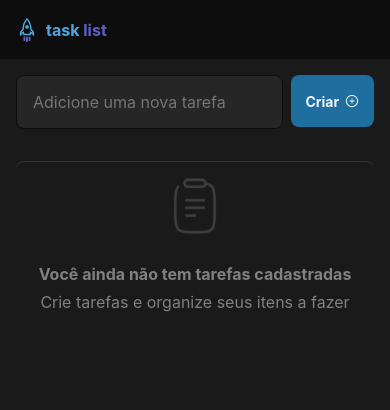
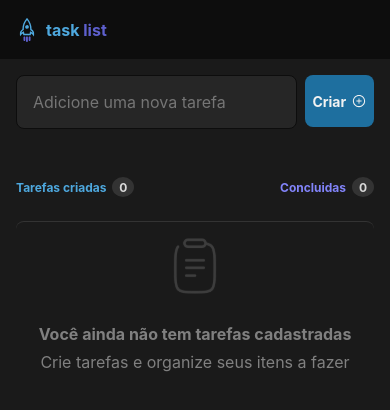
Before and after one commit to c0sta/todo-list, a React (Vite) app: page / in a window 390 px wide. Shown: the top 410 px of the page. Built offline with nearby package versions, Linux system fonts and the light colour scheme.

Commit message:
fix: responsiviness adjusts

```diff
--- a/src/components/CreateTask/styles.ts
+++ b/src/components/CreateTask/styles.ts
@@ -18,7 +18,7 @@ export const Container = styled.section`
 
 export const Input = styled.input`
   ${({ theme }) => css`
-    width: 80%;
+    width: 100%;
     max-width: 638px;
     border-radius: 8px;
     border: 1px solid ${theme.colors.gray['700']};
--- a/src/components/TaskList/index.tsx
+++ b/src/components/TaskList/index.tsx
@@ -8,7 +8,6 @@ export const TaskList = ({ tasks }: Props) => {
   const createdTasks = tasks.length
   const finishedTasks = tasks.filter(task => task.checked).length
 
-  if (!tasks.length) return <EmptyList />
   return (
     <Container>
       <Header>
@@ -22,14 +21,18 @@ export const TaskList = ({ tasks }: Props) => {
         </InfoContainer>
       </Header>
       <List>
-        {tasks.map(task => (
+        {tasks.length ? (
+          tasks.map(task => (
             <Task
               key={task.id}
               checked={task.checked}
               text={task.text}
               onDelete={() => console.log('deleting Task')}
             />
-        ))}
+          ))
+        ) : (
+          <EmptyList />
+        )}
       </List>
     </Container>
   )
--- a/src/components/TaskList/styles.ts
+++ b/src/components/TaskList/styles.ts
@@ -5,6 +5,14 @@ export const Container = styled.div`
   display: flex;
   flex-direction: column;
   gap: 24px;
+  width: 100%;
+  max-width: calc(638px + 90px + 8px);
+
+  ${({ theme }) => css`
+    @media (max-width: ${theme.breakpoints.tablet}) {
+      padding-top: 16px;
+    }
+  `}
 `
 
 export const List = styled.ul`
@@ -12,7 +20,6 @@ export const List = styled.ul`
   flex-direction: column;
   align-items: center;
   width: 100%;
-  max-width: calc(638px + 90px + 8px);
   gap: 12px;
 `
 
@@ -33,7 +40,6 @@ export const Tag = styled.span`
     height: 20px;
     border-radius: 50%;
     background: ${theme.colors.gray['400']};
-
     color: ${theme.colors.gray['200']};
     font-size: 12px;
     font-weight: bold;
```
Lines whose indentation alone changed are shown as unchanged.
